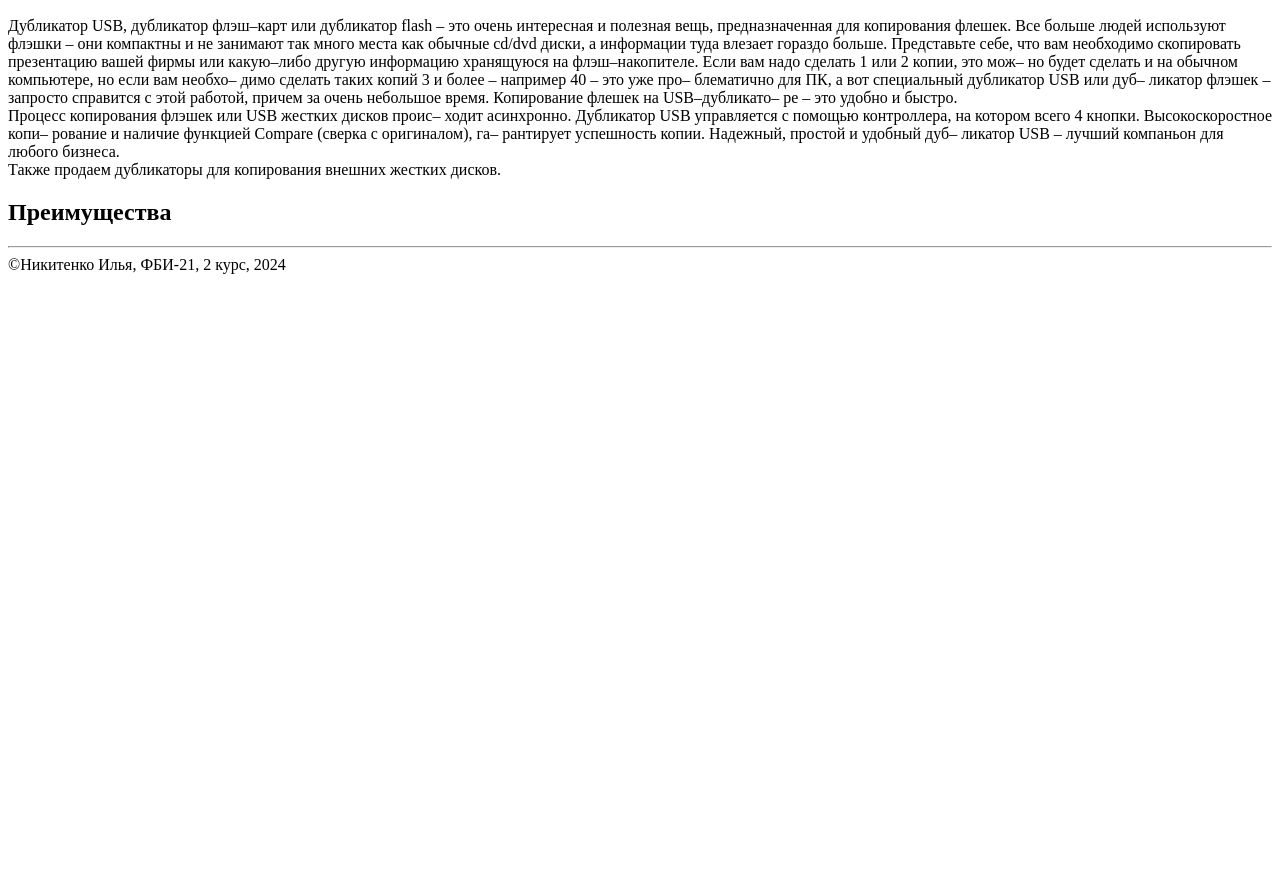
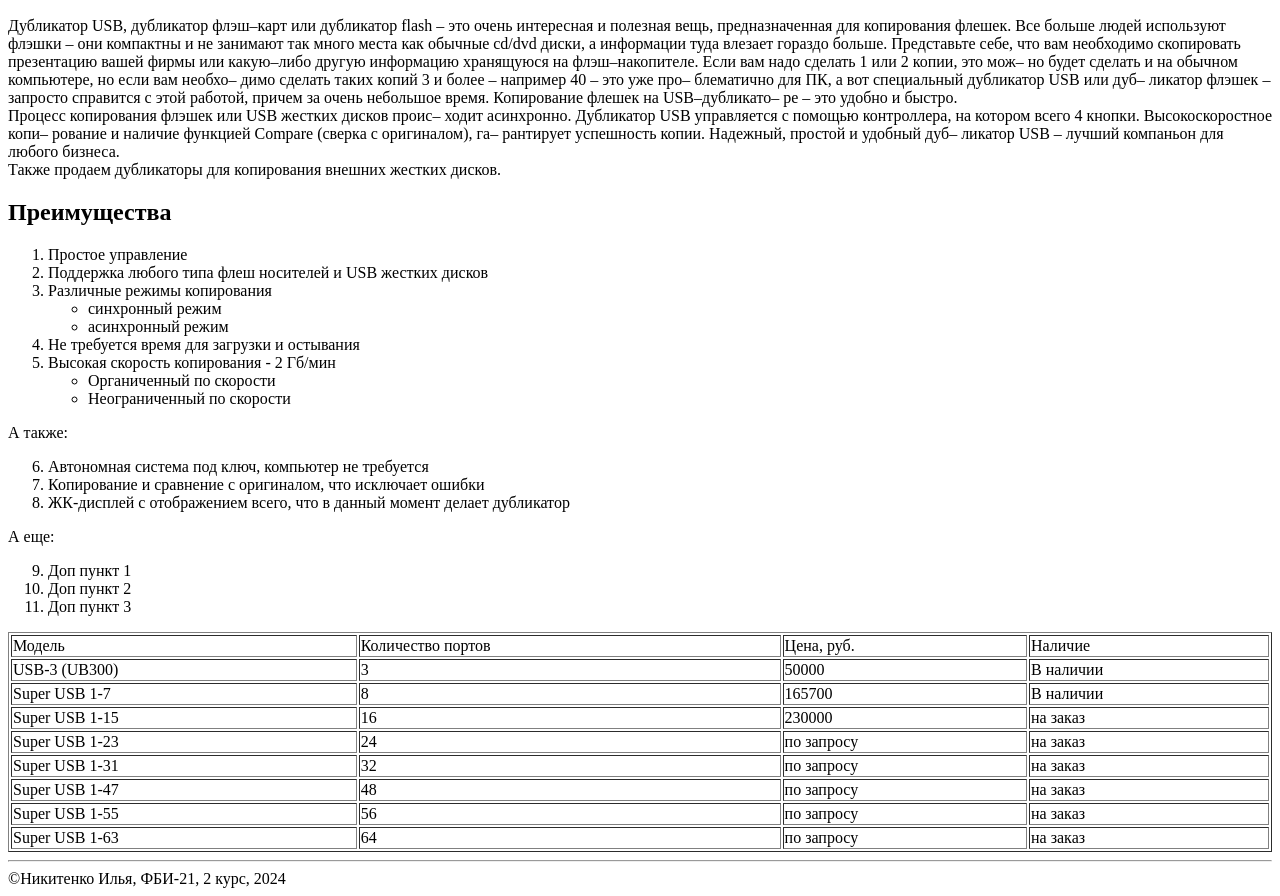
Before and after one commit to nikrob04/foe_study, a plain HTML site: page lab2/usb.html in a window 1280 px wide. Shown: the part 164-1060 px from the top of the page. Before the commit the page ends 800 px from the top, so only its background shows below. Drawn offline with Linux system fonts and the light colour scheme.

Commit message:
Модели дубликаторов

```diff
--- a/lab2/usb.html
+++ b/lab2/usb.html
@@ -47,6 +47,91 @@
             </div>
 
             <h2>Преимущества</h2>
+            <ol>
+                <li>Простое управление</li>
+                <li>Поддержка любого типа флеш носителей и USB жестких дисков</li>
+                <li>Различные режимы копирования
+                    <ul>
+                        <li>синхронный режим</li>
+                        <li>асинхронный режим</li>
+                    </ul>
+                </li>
+                <li>Не требуется время для загрузки и остывания</li>
+                <li>Высокая скорость копирования - 2 Гб/мин
+                    <ul>
+                        <li>Органиченный по скорости</li>
+                        <li>Неограниченный по скорости</li>
+                    </ul>
+                </li>
+            </ol>
+            <div>А также:</div>
+            <ol start="6">
+                <li>Автономная система под ключ, компьютер не требуется</li>
+                <li>Копирование и сравнение с оригиналом, что исключает ошибки</li>
+                <li>ЖК-дисплей с отображением всего, что в данный момент делает дубликатор</li>
+            </ol>
+            <div>А еще:</div>
+            <ol start="9">
+                <li>Доп пункт 1</li>
+                <li>Доп пункт 2</li>
+                <li>Доп пункт 3</li>
+            </ol>
+            <table border="1" width="100%">
+                <tr>
+                    <td>Модель</td>
+                    <td>Количество портов</td>
+                    <td>Цена, руб.</td>
+                    <td>Наличие</td>
+                </tr>
+                <tr>
+                    <td>USB-3 (UB300)</td>
+                    <td>3</td>
+                    <td>50000</td>
+                    <td>В наличии</td>
+                </tr>
+                <tr>
+                    <td>Super USB 1-7</td>
+                    <td>8</td>
+                    <td>165700</td>
+                    <td>В наличии</td>
+                </tr>
+                <tr>
+                    <td>Super USB 1-15</td>
+                    <td>16</td>
+                    <td>230000</td>
+                    <td>на заказ</td>
+                </tr>
+                <tr>
+                    <td>Super USB 1-23</td>
+                    <td>24</td>
+                    <td>по запросу</td>
+                    <td>на заказ</td>
+                </tr>
+                <tr>
+                    <td>Super USB 1-31</td>
+                    <td>32</td>
+                    <td>по запросу</td>
+                    <td>на заказ</td>
+                </tr>
+                <tr>
+                    <td>Super USB 1-47</td>
+                    <td>48</td>
+                    <td>по запросу</td>
+                    <td>на заказ</td>
+                </tr>
+                <tr>
+                    <td>Super USB 1-55</td>
+                    <td>56</td>
+                    <td>по запросу</td>
+                    <td>на заказ</td>
+                </tr>
+                <tr>
+                    <td>Super USB 1-63</td>
+                    <td>64</td>
+                    <td>по запросу</td>
+                    <td>на заказ</td>
+                </tr>
+            </table>
         </main>
 
         <footer>
```
